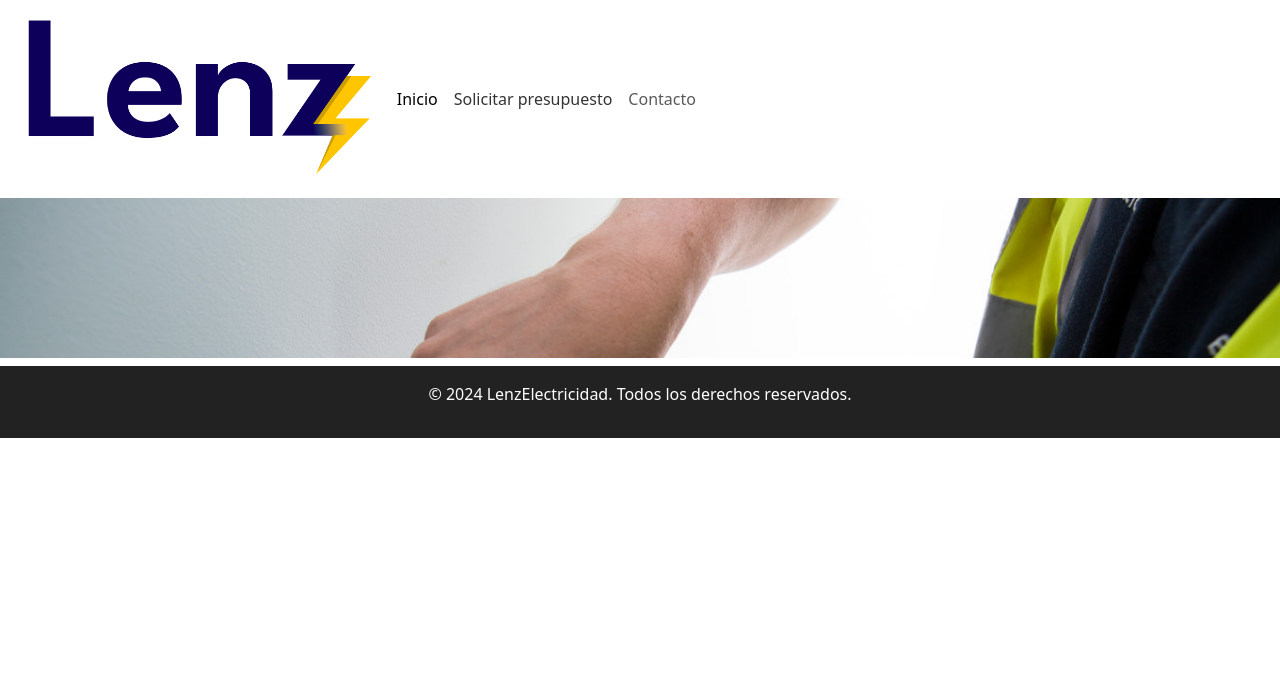
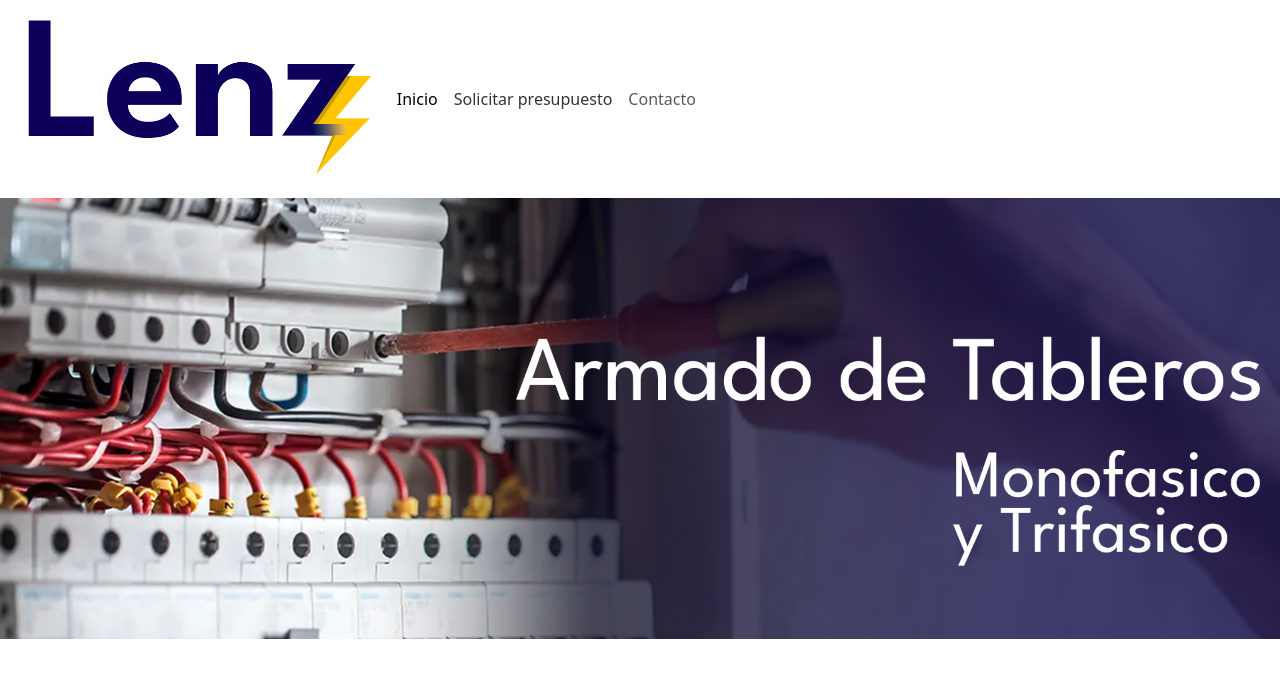
Before and after one commit to ThiagoVilani/Lenz, a plain HTML site: page index.html in a window 1280 px wide. Both pictures are taken after a click on the link "Solicitar presupuesto". Drawn offline with nearby package versions, Linux system fonts and the light colour scheme.

Commit message:
portada 1, 2 y 3

```diff
--- a/index.html
+++ b/index.html
@@ -45,14 +45,14 @@
               <div class="carousel-item">
                 <div class="div-contenido-carousel">
                 <div class="div-imagen-carousel">
-                    <img src="images/electrician4.jpg" alt="electrician">
+                    <img src="images/portada2.png" alt="electrician">
                   </div>
                   </div>
               </div>
               <div class="carousel-item">
                 <div class="div-contenido-carousel">
                 <div class="div-imagen-carousel">
-                  <img src="images/electrician5.jpeg" alt="electrician">
+                  <img src="images/portada3.png" alt="electrician">
                 </div>
                 </div>
               </div>
--- a/style.css
+++ b/style.css
@@ -39,7 +39,6 @@ body{
 
 .carousel-item{
     width: 100vw;
-    height: 20vh;
 }
 
 .div-contenido-carousel{
```
Also changed, not shown: images/portada2.png (added), 1 other file.
